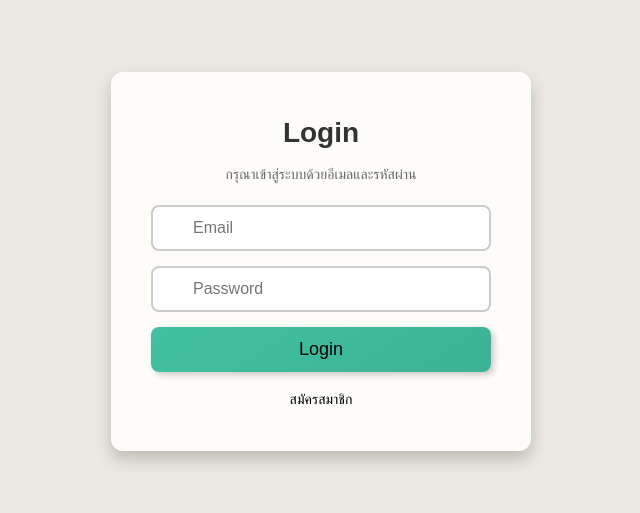
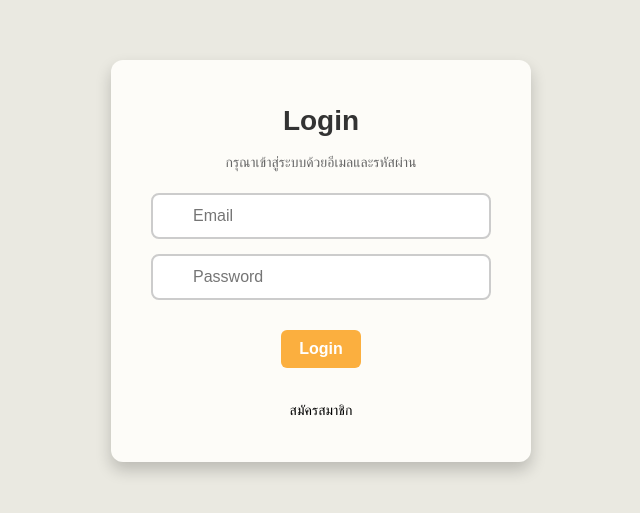
Before and after one commit to Manussavee03/Project-Local-App, a React (Vite) app: page / in a window 1280 px wide. Shown: the part 139-652 px from the top of the page, without its empty margins (319-959 px from the left). Built offline with nearby package versions, Linux system fonts and the light colour scheme.

Commit message:
แก้สีปุ่ม แก้ logo

```diff
--- a/src/App.css
+++ b/src/App.css
@@ -123,6 +123,24 @@
   display: flex;
   flex-direction: column;
   align-items: center;
+}
+
+
+
+.custom-button {
+  margin: 15px 20px;
+  padding: 10px 18px;
+  background-color: #FBAF3F;
+  color: white;
+  border: none;
+  border-radius: 6px;
+  cursor: pointer;
+  font-weight: 600;
+  transition: background-color 0.3s ease;
+}
+
+.custom-button:hover {
+  background-color: #f39e1d;
 }
 
 /* Header */
--- a/src/App.jsx
+++ b/src/App.jsx
@@ -281,19 +281,7 @@ function Home() {
         onSelectCategory={setSelectedCategory}
       />
 
-      <button
-        onClick={() => navigate("/events")}
-        style={{
-          margin: "15px 20px",
-          padding: "10px 18px",
-          backgroundColor: "#1abc9c",
-          color: "white",
-          border: "none",
-          borderRadius: "6px",
-          cursor: "pointer",
-          fontWeight: "600",
-        }}
-      >
+      <button className="custom-button" onClick={() => navigate("/events")}>
         กิจกรรม
       </button>
 
@@ -305,20 +293,13 @@ function Home() {
           onChange={handleSearchChange}
           style={{ padding: "8px 12px", width: "250px", marginRight: "10px" }}
         />
-        <button
-          type="submit"
-          style={{
-            padding: "8px 16px",
-            backgroundColor: "#1abc9c",
-            color: "white",
-            border: "none",
-            borderRadius: "6px",
-            cursor: "pointer",
-            fontWeight: "600",
-          }}
-        >
+
+
+
+        <button type="submit" className="custom-button">
           ค้นหา
         </button>
+
         {searchResults && searchResults.length === 0 && (
           <p style={{ color: "red", marginTop: "8px" }}>
             ไม่พบสถานที่ที่ค้นหา
@@ -581,7 +562,7 @@ function Login_() {
           <div className="input-group">
             <input type="password" name="password" placeholder="Password" onChange={handleChange} value={formData.password} />
           </div>
-          <button type="submit" className="auth-btn">Login</button>
+          <button type="submit" className="custom-button">Login</button>
           {errorMessage && <p className="error-message">{errorMessage}</p>}
           <div className="extra-links"><Link to="/register">สมัครสมาชิก</Link></div>
         </form>
```
